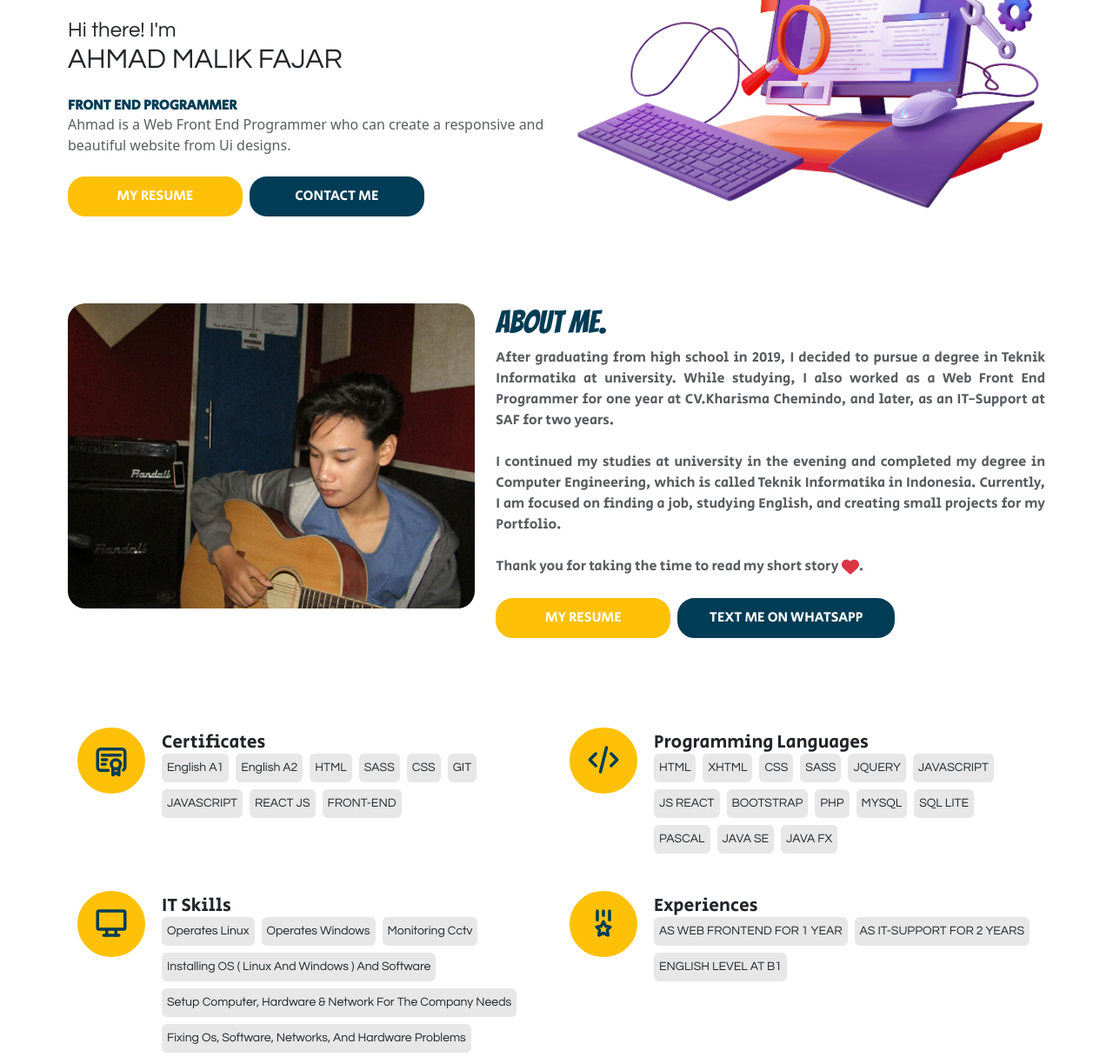
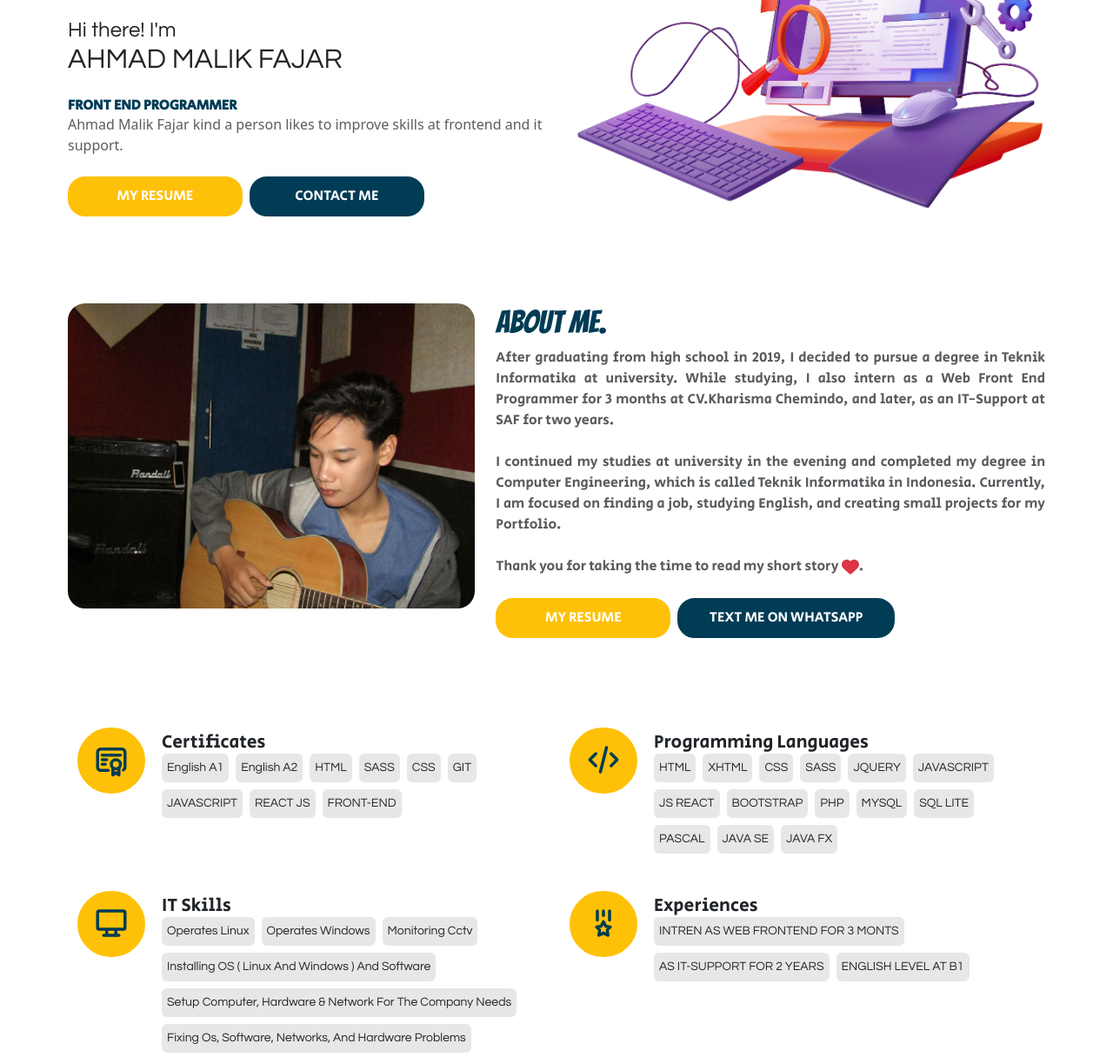
Before and after one commit to Fajar0505/mainPortfolio, a plain HTML site: page Home.html in a window 1280 px wide. Shown: the part 263-1479 px from the top of the page at 87% size. Drawn offline with nearby package versions, Linux system fonts and the light colour scheme; a web font is replaced by a local one.

Commit message:
Home.html

```diff
--- a/Home.html
+++ b/Home.html
@@ -42,7 +42,7 @@
                         <h4 class="h4_hithere mb-0">Hi there! I'm</h4>
                         <h2 class="mb-4 h4_home_banner2">AHMAD MALIK FAJAR</h2>
                         <h6 class="fw-semibold mb-0 h4_home_banner">FRONT END PROGRAMMER</h6>
-                        <p class="text-muted mb-0">Ahmad is a Web Front End Programmer who can create a responsive and beautiful website from Ui designs.</p>
+                        <p class="text-muted mb-0">Ahmad Malik Fajar kind a person likes to improve skills at frontend and it support.</p>
                     </div>
                     <div class="row g-0 text-center text-md-start">
                         <div class="col-12 col-md-auto me-md-2">
@@ -66,7 +66,7 @@
                         <div class="col">
                             <div class="mb-4">
                                 <h3 class="intoduction_myself mb-2">ABOUT ME.</h3>
-                                <p class="text-muted intoduction_myself mb-md-4 mb-0">After graduating from high school in 2019, I decided to pursue a degree in Teknik Informatika at university. While studying, I also worked as a Web Front End Programmer for one year at CV.Kharisma Chemindo, and later, as an IT-Support at SAF for two years.&nbsp;<br><br>I continued my studies at university in the evening and completed my degree in Computer Engineering, which is called Teknik Informatika in Indonesia. Currently, I am focused on finding a job, studying English, and creating small projects for my Portfolio. <br><br>Thank you for taking the time to read my short story&nbsp;<svg xmlns="http://www.w3.org/2000/svg" viewBox="0 0 512 512" width="1em" height="1em" fill="currentColor" class="fs-5 text-danger">
+                                <p class="text-muted intoduction_myself mb-md-4 mb-0">After graduating from high school in 2019, I decided to pursue a degree in Teknik Informatika at university. While studying, I also intern as a Web Front End Programmer for 3 months at CV.Kharisma Chemindo, and later, as an IT-Support at SAF for two years.&nbsp;<br><br>I continued my studies at university in the evening and completed my degree in Computer Engineering, which is called Teknik Informatika in Indonesia. Currently, I am focused on finding a job, studying English, and creating small projects for my Portfolio. <br><br>Thank you for taking the time to read my short story&nbsp;<svg xmlns="http://www.w3.org/2000/svg" viewBox="0 0 512 512" width="1em" height="1em" fill="currentColor" class="fs-5 text-danger">
                                         <!--! Font Awesome Free 6.1.1 by @fontawesome - https://fontawesome.com License - https://fontawesome.com/license/free (Icons: CC BY 4.0, Fonts: SIL OFL 1.1, Code: MIT License) Copyright 2022 Fonticons, Inc. -->
                                         <path d="M0 190.9V185.1C0 115.2 50.52 55.58 119.4 44.1C164.1 36.51 211.4 51.37 244 84.02L256 96L267.1 84.02C300.6 51.37 347 36.51 392.6 44.1C461.5 55.58 512 115.2 512 185.1V190.9C512 232.4 494.8 272.1 464.4 300.4L283.7 469.1C276.2 476.1 266.3 480 256 480C245.7 480 235.8 476.1 228.3 469.1L47.59 300.4C17.23 272.1 .0003 232.4 .0003 190.9L0 190.9z"></path>
                                     </svg>.</p>
@@ -279,7 +279,7 @@
                             </div>
                             <div class="row g-0 mb-2">
                                 <div class="col-auto me-2">
-                                    <div class="mb-2"><span>AS WEB FRONTEND FOR 1 YEAR</span></div>
+                                    <div class="mb-2"><span>INTREN AS WEB FRONTEND FOR 3 MONTS</span></div>
                                 </div>
                                 <div class="col-auto">
                                     <div class="mb-2"><span class="me-2">AS IT-SUPPORT FOR 2 YEARS</span></div>
```
